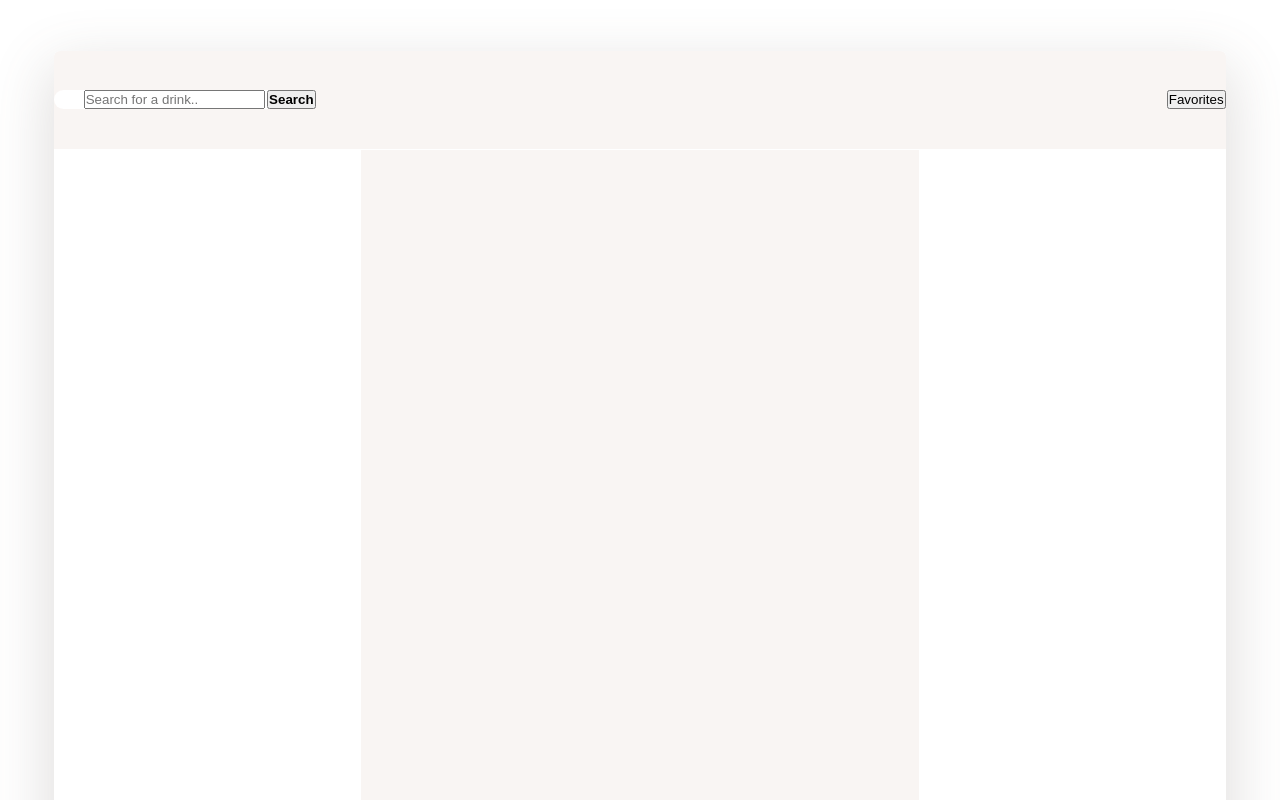
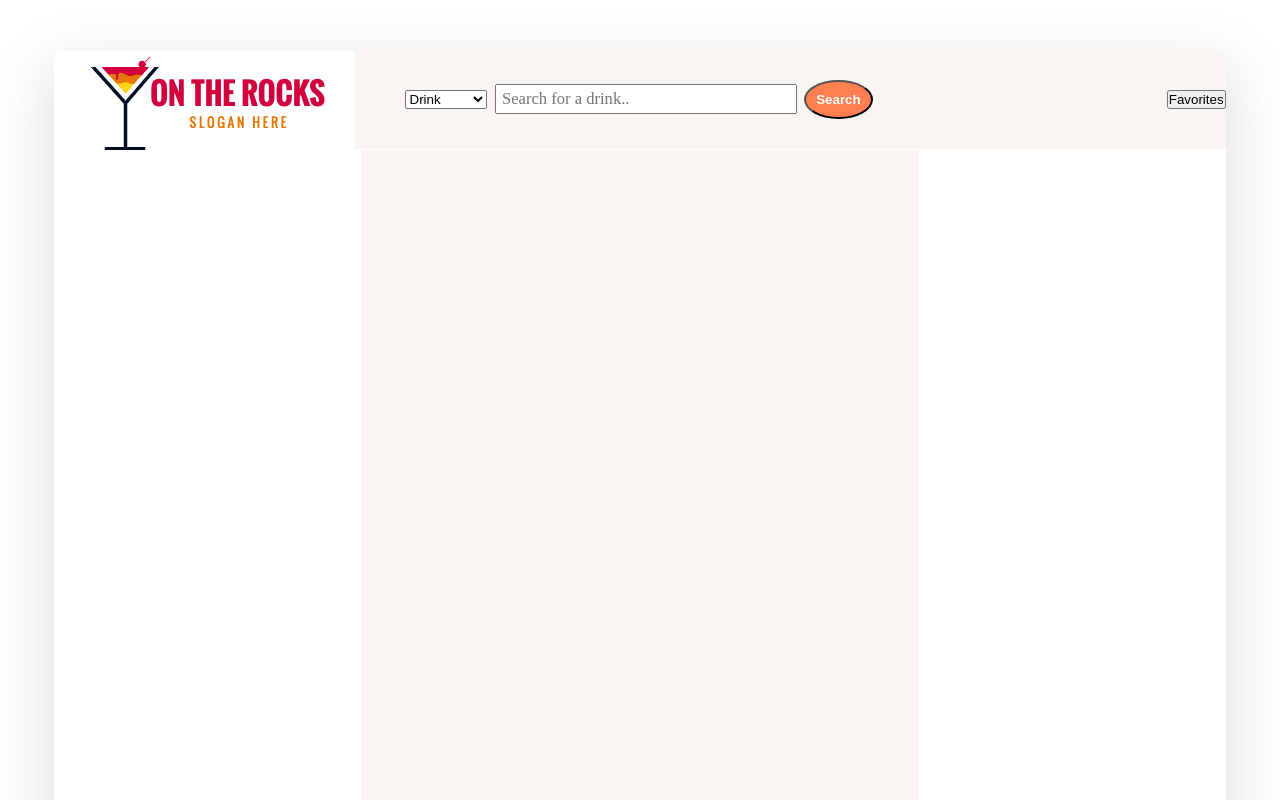
Before and after one commit to ShaneSharareh/OnTheRocks, a website: page index.html in a window 1280 px wide. Shown: the top 800 px of the page. Drawn offline with Linux system fonts and the light colour scheme.

Commit message:
Added search by ingredient functionality as well as the logo(made by designevo)

```diff
--- a/css/style.css
+++ b/css/style.css
@@ -27,6 +27,7 @@ html {
       margin: 0;
       border-radius: 0; } }
 
+
 .btn {
   background-color: orange;
   border-radius: 10rem;
@@ -52,46 +53,47 @@ html {
   text-align: center;
   transform: skewY(-3deg); }
 
-.link:link,
-.link:visited {
-  color: #968B87; }
-
-@keyframes rotate {
-  0% {
-    transform: rotate(0); }
-  100% {
-    transform: rotate(360deg); } }
-
 .header {
   grid-area: head;
   background-color: #F9F5F3;
   display: flex;
   align-items: center;
   justify-content: space-between; }
-  .header__logo {
-    margin-left: 4rem;
-    height: 20rem;
-    display: block; }
+
+  .logo{
+    height:  30rem;
+    display: block;
+  }
 
 .search {
-  background-color: #fff;
   border-radius: 10rem;
   display: flex;
   align-items: center;
-  padding-left: 3rem;
+  margin-right: 25rem;
   transition: all .3s; }
-  .search:focus-within {
-    transform: translateY(-2px);
-    box-shadow: 0 0.7rem 3rem rgba(101, 90, 86, 0.08); }
-  .search__field {
-    border: none;
-    background: none;
+
+  .search_type_selection{
+    margin-right: 6px;
+  }
+
+  .search_btn{
+    border-radius: 50%;
+    padding: 10px;
+    cursor: pointer;
+    margin-left: 5px;
+    background-color: rgb(255,127,80);
+    color: #FFFFFF;
+
+  }
+
+  .search_field {
     font-family: inherit;
+    padding-top: 3px;
+    padding-bottom: 3px;
+    padding-left: 5px;
     color: inherit;
     font-size: 1.7rem;
     width: 30rem; }
-    .search__field:focus {
-      outline: none; }
     .search__field::placeholder {
       color: #DAD0CC; }
 
--- a/index.html
+++ b/index.html
@@ -16,10 +16,17 @@
 <body>
   <div class="container">
     <div class="header">
+      <div class ="logo">
+        <img src = "img/logoc.png" alt="logo">
+      </div>
       <div class="search">
         <form class="search_form">
+          <select name="search_type" class="search_type_selection">
+            <option value = "drink">Drink</option>
+            <option value = "ingredient">Ingredient</option>
+          </select>
           <input type="text" class="search_field" placeholder="Search for a drink..">
-          <button type="search_btn" name="button">
+          <button class="search_btn" name="button">
             <h4>Search</h4>
           </button>
         </form>
--- a/index.js
+++ b/index.js
@@ -193,9 +193,18 @@ const SearchModel = (function() {
 
     async scrapeResults() {
       try {
-        const result = await fetch(`https://www.thecocktaildb.com/api/json/v1/1/search.php?s=${this.query}`);
+        let result;
+        if(document.querySelector('.search_type_selection').value==='drink'){
+         result = await fetch(`https://www.thecocktaildb.com/api/json/v1/1/search.php?s=${this.query}`);
+        }
+        else{
+          result = await fetch(`https://www.thecocktaildb.com/api/json/v1/1/filter.php?i=${this.query}`);
+
+        }
         this.results = await result.json();
         console.log(this.results);
+
+
       } catch (error) {
         alert("error processing drinks")
       }
@@ -537,6 +546,8 @@ const controller = (function() {
    */
   const inputQuery = async () => {
     //1) retrieve query from view
+
+    console.log(document.querySelector('.search_type_selection').value);
     const query = searchView.getUserInput();
     console.log(query);
     if (query) {
```
Also changed, not shown: img/background.jpg (added).
